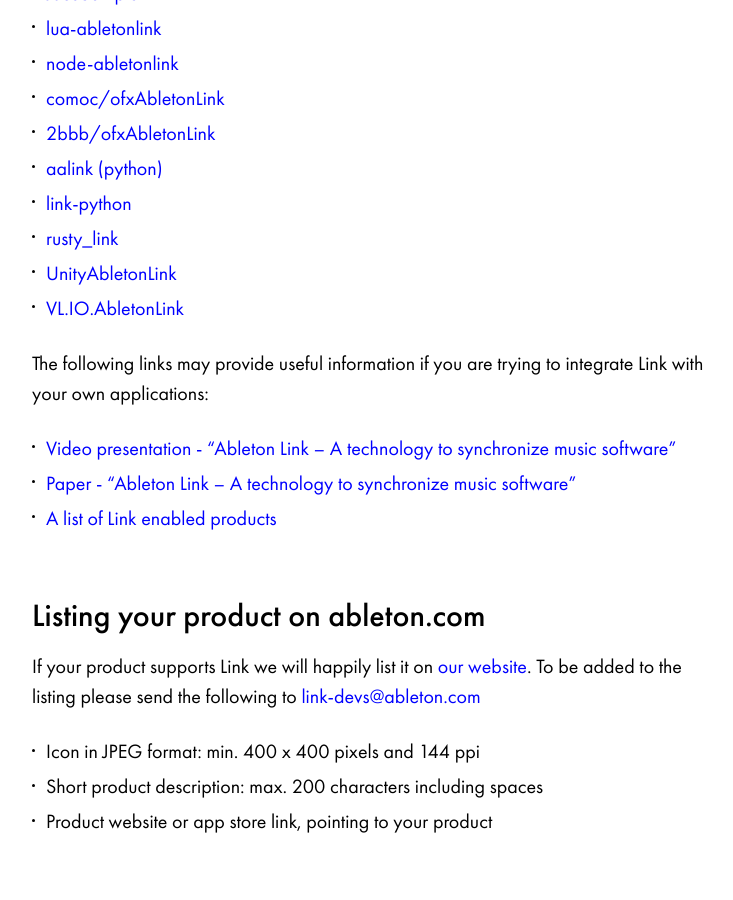
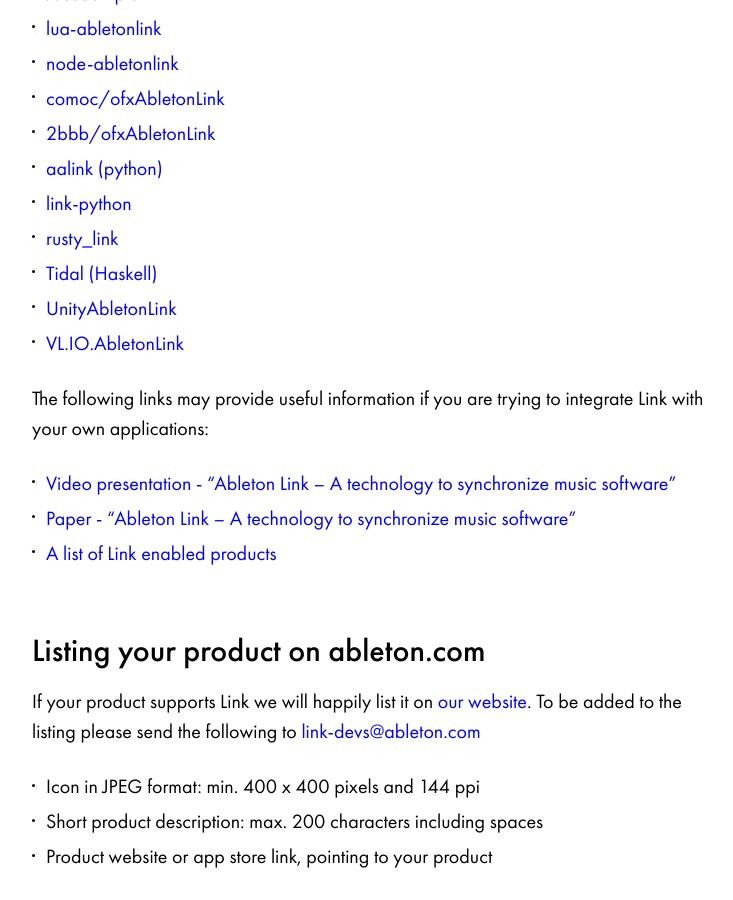
Before and after one commit to Ableton/ableton.github.io, a Jekyll site: the page built from link/index.md, in a window 1280 px wide and 900 px high, scrolled down 6251 px. Shown: the whole window, without its empty margins (268-1001 px from the left). Built offline with Jekyll 4.4.1, drawn with Linux system fonts in a browser that asks for light colours.

Commit message:
Add Tidal to the Link resources

```diff
--- a/link/index.md
+++ b/link/index.md
@@ -216,6 +216,7 @@ If you are missing a repository in this list please open a pull request or mail
 - [aalink (python)](https://github.com/artfwo/aalink)
 - [link-python](https://github.com/gonzaloflirt/link-python)
 - [rusty_link](https://crates.io/crates/rusty_link)
+- [Tidal (Haskell)](https://github.com/tidalcycles/Tidal/tree/main/tidal-link)
 - [UnityAbletonLink](https://github.com/comoc/UnityAbletonLink)
 - [VL.IO.AbletonLink](https://github.com/SpaceMusicZH/VL.IO.AbletonLink)
 
```
